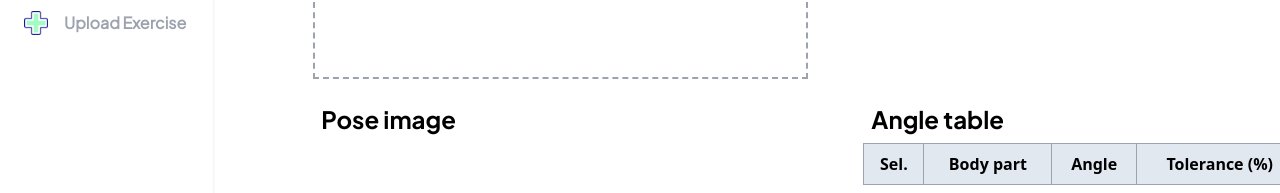
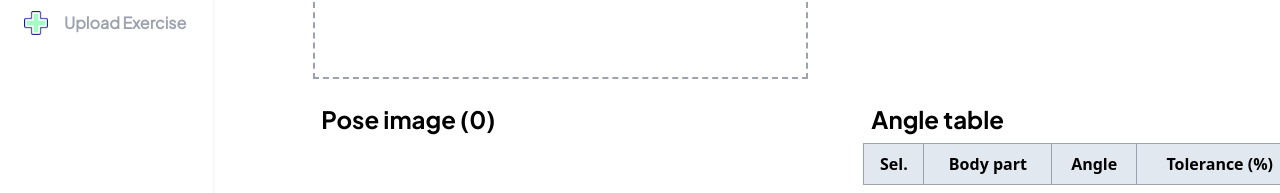
Before and after one commit to tungctn/Relive, a React (Create React App) app in the folder web/client/: page /doctor/videoUpload in a window 1280 px wide. Shown: the part 369-562 px from the top of the page. Built offline with nearby package versions, Linux system fonts and the light colour scheme.

Commit message:
create 1 file and update 1 file

```diff
--- a/web/client/src/components/doctorDashboard/VideoUpload.js
+++ b/web/client/src/components/doctorDashboard/VideoUpload.js
@@ -434,7 +434,7 @@ const VideoUpload = () => {
 
       <div className="flex">
         <div className="w-[45%]">
-          <h1 className="text-2xl font-plusBold p-2 ">Pose image</h1>
+          <h1 className="text-2xl font-plusBold p-2 ">{`Pose image (${images.length})`}</h1>
           {isLoadingImages ? (
             // <div>Loading pose images...</div>
             <Rings color="#00BFFF" height={80} width={80} />
```
Also changed, not shown: web/client/.eslintrc.js (added).
